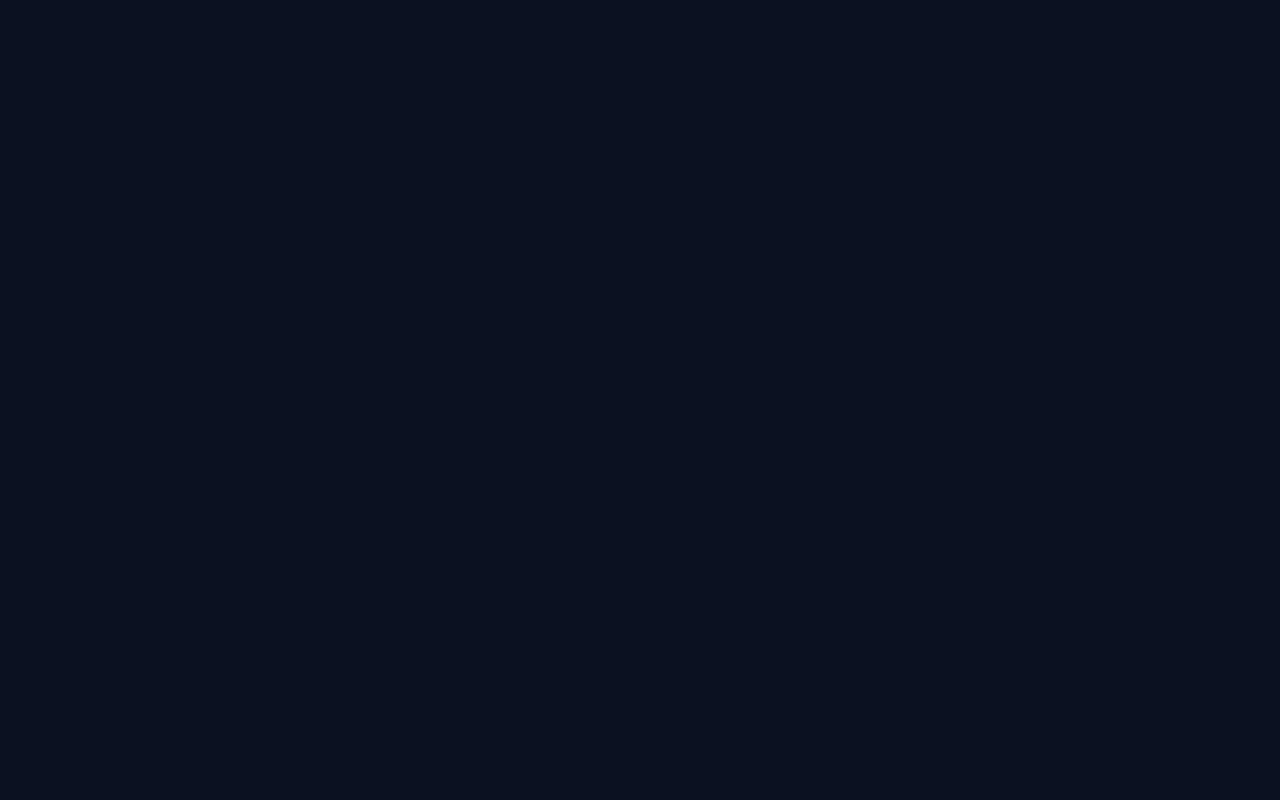
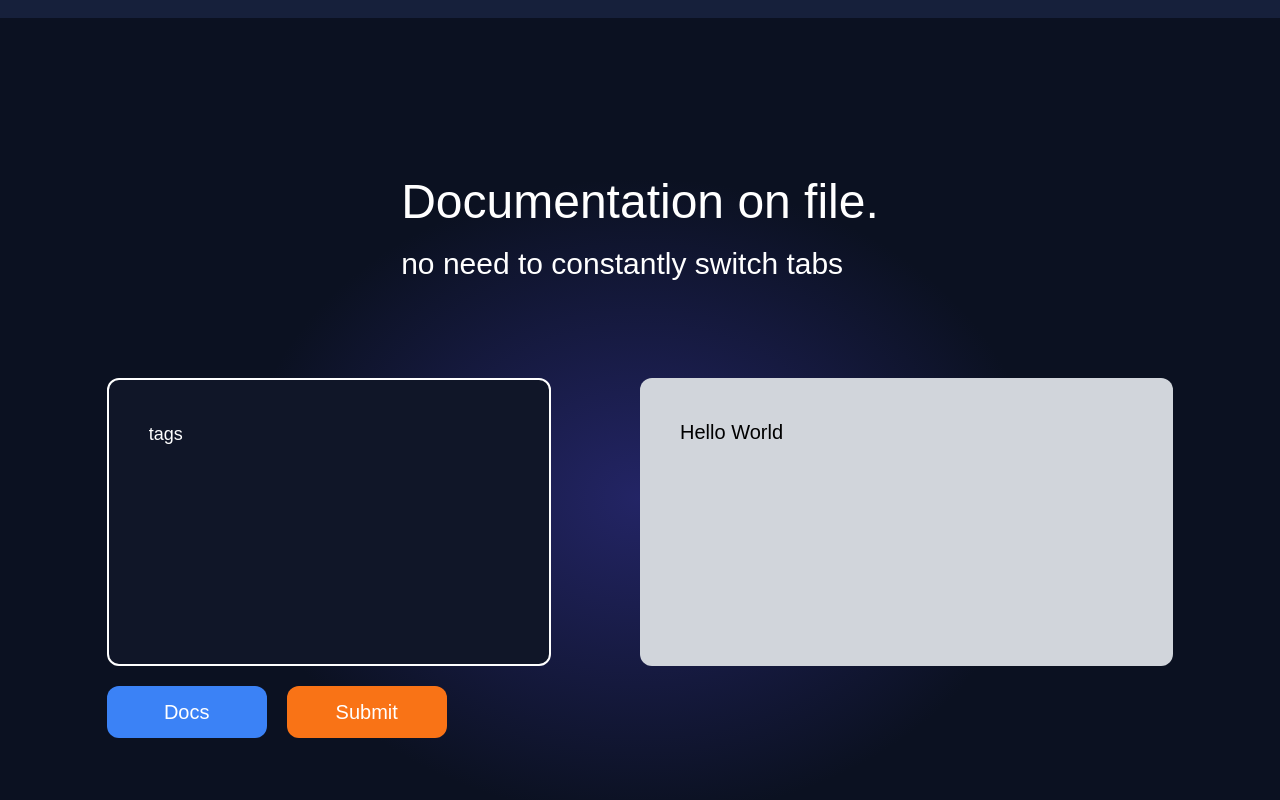
Before and after one commit to Larry-Larriee/next-llama, a Next.js app in the folder my-app/: page / in a window 1280 px wide. Shown: the part 2094-2894 px from the top of the page. Before the commit the page ends 2088 px from the top, so only its background shows below. Built offline with nearby package versions, Linux system fonts and the light colour scheme.

Commit message:
Documentation on file section main page

```diff
--- a/my-app/src/app/globals.css
+++ b/my-app/src/app/globals.css
@@ -51,6 +51,17 @@ p {
     rgba(58, 84, 151, 0) 100%
   );
 }
+.radial-gradient-absolute-2 {
+  position: absolute;
+  z-index: -1;
+  top: 0rem;
+
+  background: radial-gradient(
+    50% 50% at 50% 50%,
+    rgba(43, 43, 124, 0.75) 0%,
+    rgba(43, 43, 124, 0) 100%
+  );
+}
 .radial-gradient-height {
   height: 40rem;
 }
--- a/my-app/src/app/page.js
+++ b/my-app/src/app/page.js
@@ -110,10 +110,10 @@ export default function page() {
       <div className="primary-color-3 flex w-full flex-col justify-center gap-10 py-24">
         <p className="ml-32 text-4xl text-white">Level Up. Review Quickly.</p>
 
-        <section className="primary-color-4 ml-32 flex w-2/3 flex-col gap-5 rounded-2xl border-2 border-white pb-20 pl-10 pt-5">
+        <section className="primary-color-4 ml-32 flex w-9/12 flex-col gap-6 rounded-2xl border-2 border-white pb-20 pl-10 pt-10">
           <p className="text-2xl text-white">Level 5</p>
 
-          <div className="flex gap-24">
+          <div className="flex gap-48">
             <section className="flex flex-col gap-5">
               <p className="text-xl text-white">Classes Your Code Used:</p>
 
@@ -157,6 +157,38 @@ export default function page() {
           </div>
         </section>
       </div>
+
+      <div className="relative flex w-full flex-col items-center justify-center gap-24">
+        <section className="radial-gradient-absolute-2 radial-gradient-height radial-gradient-width" />
+
+        <section className="flex flex-col gap-5">
+          <p className="text-5xl text-white">Documentation on file.</p>
+          <p className="text-3xl text-white">
+            no need to constantly switch tabs
+          </p>
+        </section>
+
+        <section className="flex w-10/12 justify-between">
+          <div className="flex w-5/12 flex-col gap-5">
+            <section className="primary-color-2 h-72 w-full rounded-xl border-2 border-white pl-10 pt-10">
+              <p className="h-48 text-lg text-white">tags</p>
+            </section>
+
+            <section className="flex gap-5">
+              <p className="w-40 rounded-xl bg-blue-500 px-5 py-3 text-center text-xl text-white">
+                Docs
+              </p>
+              <p className="w-40 rounded-xl bg-orange-500 px-5 py-3 text-center text-xl text-white">
+                Submit
+              </p>
+            </section>
+          </div>
+
+          <div className="h-72 w-6/12 rounded-xl bg-gray-300">
+            <p className="p-10 text-xl text-black">Hello World</p>
+          </div>
+        </section>
+      </div>
     </div>
   );
 }
```
